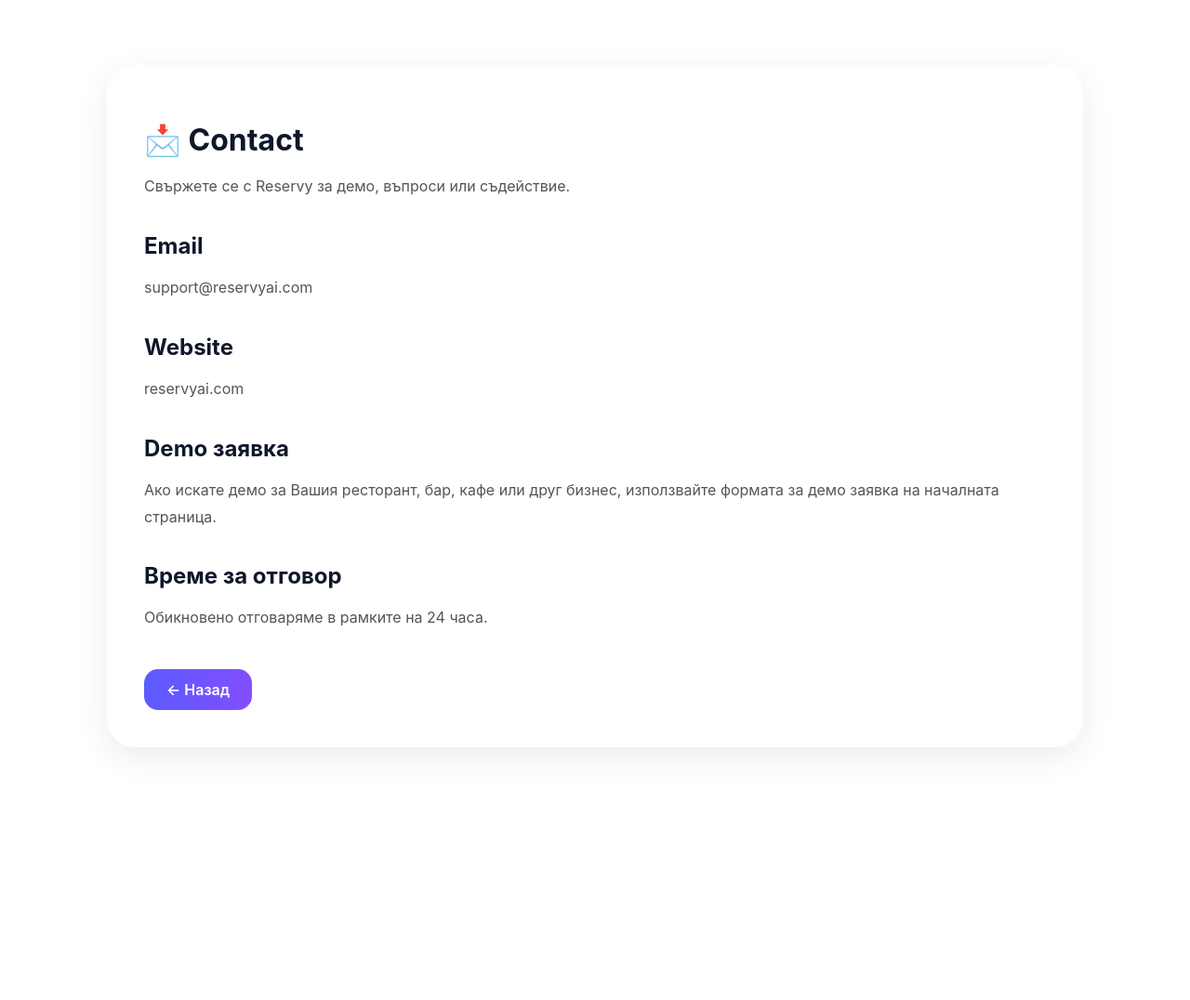
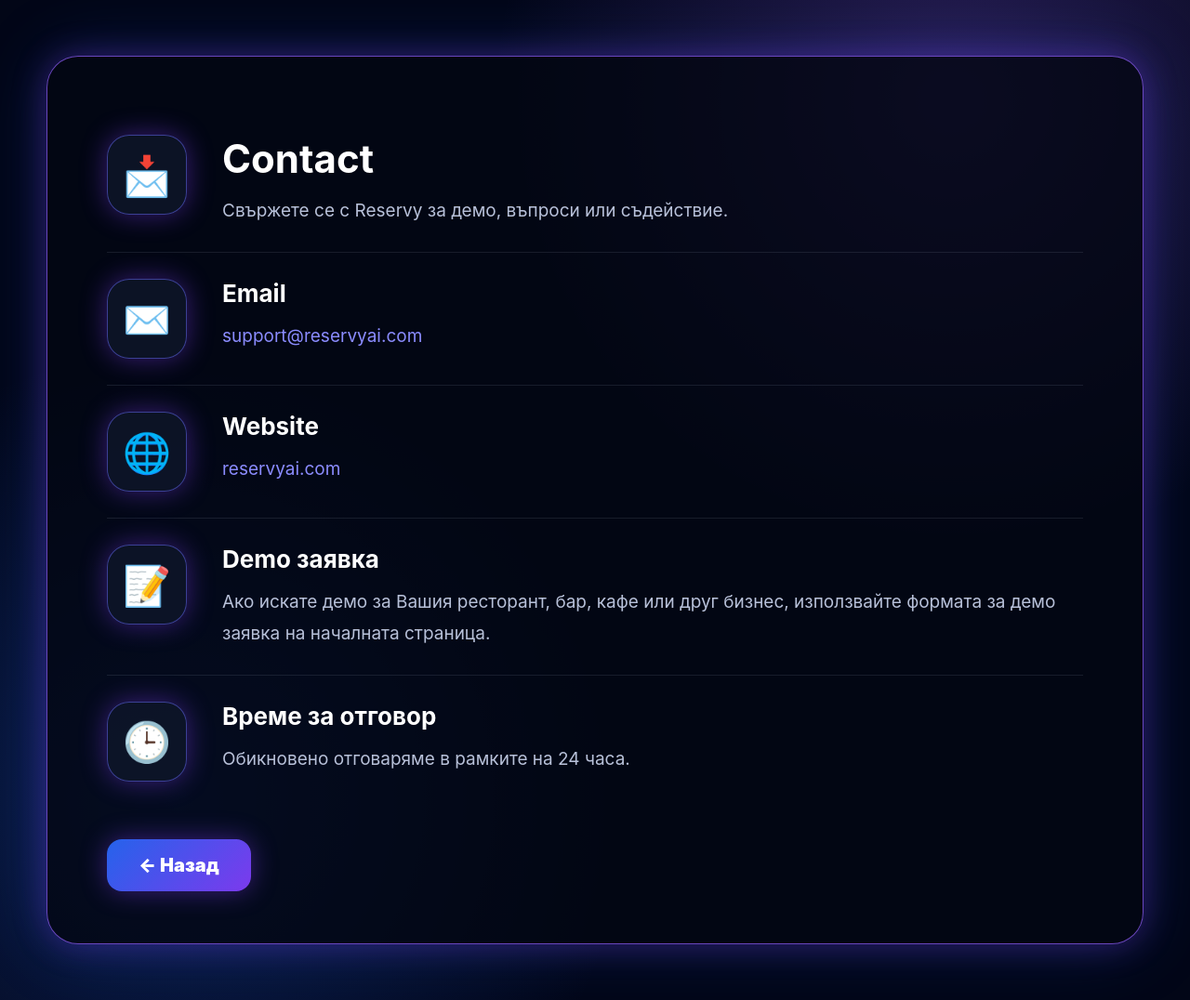
Before and after one commit to preskatastefanov-collab/restaurant_saas_v5, a Flask app: page /contact in a window 1280 px wide. Shown: the whole page at 93% size. Before the commit the page ends 807 px from the top, so only its background shows below. Run offline with Flask 3, Linux system fonts and the light colour scheme.

Commit message:
Premium legal pages design

```diff
--- a/templates/contact.html
+++ b/templates/contact.html
@@ -3,97 +3,155 @@
 <head>
 <meta charset="UTF-8">
 <meta name="viewport" content="width=device-width, initial-scale=1.0">
-
-<title>Privacy Policy | Reservy</title>
-
+<title>Contact | Reservy</title>
 <link rel="stylesheet" href="/static/style.css">
 
 <style>
+body{
+margin:0;
+min-height:100vh;
+font-family:Inter,Arial,sans-serif;
+background:
+radial-gradient(circle at 80% 10%,rgba(139,92,246,.28),transparent 35%),
+radial-gradient(circle at 15% 80%,rgba(37,99,235,.28),transparent 35%),
+#020617;
+color:white;
+}
 
-.policy-container{
-max-width:1100px;
-margin:auto;
-padding:40px 25px;
+.policy-page{
+min-height:100vh;
+display:flex;
+align-items:center;
+justify-content:center;
+padding:60px 22px;
 }
 
 .policy-card{
-background:#fff;
-padding:40px;
-border-radius:30px;
-box-shadow:0 10px 35px rgba(0,0,0,.08);
-margin-top:30px;
+width:100%;
+max-width:1180px;
+padding:56px 64px;
+border-radius:34px;
+background:rgba(3,7,18,.78);
+border:1px solid rgba(139,92,246,.75);
+box-shadow:
+0 0 35px rgba(124,58,237,.35),
+0 0 80px rgba(37,99,235,.22);
+}
+
+.policy-row{
+display:grid;
+grid-template-columns:90px 1fr;
+gap:34px;
+padding:28px 0;
+border-bottom:1px solid rgba(148,163,184,.14);
+}
+
+.policy-row:last-of-type{
+border-bottom:0;
+}
+
+.policy-icon{
+width:86px;
+height:86px;
+border-radius:24px;
+display:flex;
+align-items:center;
+justify-content:center;
+font-size:42px;
+background:rgba(15,23,42,.82);
+border:1px solid rgba(99,102,241,.55);
+box-shadow:0 0 28px rgba(124,58,237,.45);
 }
 
 .policy-card h1{
-margin-bottom:15px;
+font-size:42px;
+margin:0 0 14px;
 }
 
 .policy-card h2{
-margin-top:35px;
-margin-bottom:15px;
+font-size:26px;
+margin:0 0 14px;
 }
 
 .policy-card p{
-line-height:1.8;
-color:#555;
+font-size:19px;
+line-height:1.75;
+color:#b8c1d9;
+margin:0;
+}
+
+.policy-card a{
+color:#8b8cff;
 }
 
 .back-btn{
-display:inline-block;
-margin-top:25px;
-padding:12px 24px;
-border-radius:15px;
-background:linear-gradient(
-90deg,
-#5b5cff,
-#834dff
-);
-
-color:white;
+display:inline-flex;
+margin-top:34px;
+padding:16px 34px;
+border-radius:16px;
+background:linear-gradient(135deg,#2563eb,#7c3aed);
+color:white !important;
 text-decoration:none;
-font-weight:600;
+font-size:20px;
+font-weight:900;
+box-shadow:0 0 28px rgba(124,58,237,.45);
 }
 
+@media(max-width:700px){
+.policy-card{padding:34px 24px;}
+.policy-row{grid-template-columns:1fr;gap:18px;}
+.policy-card h1{font-size:32px;}
+}
 </style>
-
 </head>
 
 <body>
-
-<div class="policy-container">
-
+<div class="policy-page">
 <div class="policy-card">
 
+<div class="policy-row">
+<div class="policy-icon">📩</div>
+<div>
+<h1>Contact</h1>
+<p>Свържете се с Reservy за демо, въпроси или съдействие.</p>
+</div>
+</div>
 
-<h1>📩 Contact</h1>
+<div class="policy-row">
+<div class="policy-icon">✉️</div>
+<div>
+<h2>Email</h2>
+<p><a href="mailto:support@reservyai.com">support@reservyai.com</a></p>
+</div>
+</div>
 
-<p>
-Свържете се с Reservy за демо, въпроси или съдействие.
-</p>
+<div class="policy-row">
+<div class="policy-icon">🌐</div>
+<div>
+<h2>Website</h2>
+<p><a href="https://reservyai.com">reservyai.com</a></p>
+</div>
+</div>
 
-<h2>Email</h2>
-<p>support@reservyai.com</p>
+<div class="policy-row">
+<div class="policy-icon">📝</div>
+<div>
+<h2>Demo заявка</h2>
+<p>Ако искате демо за Вашия ресторант, бар, кафе или друг бизнес, използвайте формата за демо заявка на началната страница.</p>
+</div>
+</div>
 
-<h2>Website</h2>
-<p>reservyai.com</p>
+<div class="policy-row">
+<div class="policy-icon">🕒</div>
+<div>
+<h2>Време за отговор</h2>
+<p>Обикновено отговаряме в рамките на 24 часа.</p>
+</div>
+</div>
 
-<h2>Demo заявка</h2>
-<p>
-Ако искате демо за Вашия ресторант, бар, кафе или друг бизнес, използвайте формата за демо заявка на началната страница.
-</p>
-
-<h2>Време за отговор</h2>
-<p>
-Обикновено отговаряме в рамките на 24 часа.
-</p>
-
-<a class="back-btn" href="/">
-← Назад
-</a>
+<a class="back-btn" href="/">← Назад</a>
 
 </div>
-
 </div>
-
 </body>
 </html>
```
Also changed, not shown: templates/privacy.html (+101 -56 lines), templates/terms.html (+101 -56 lines).
